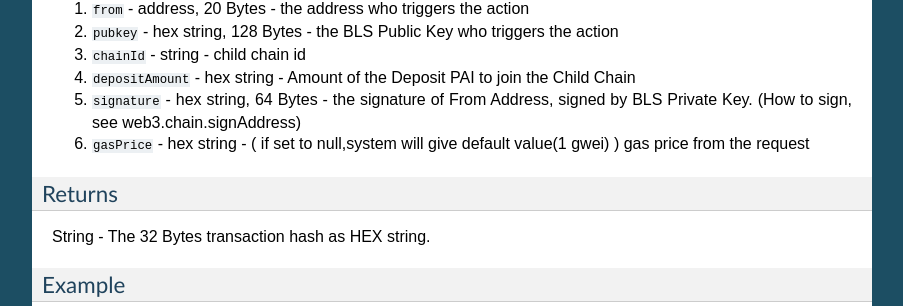
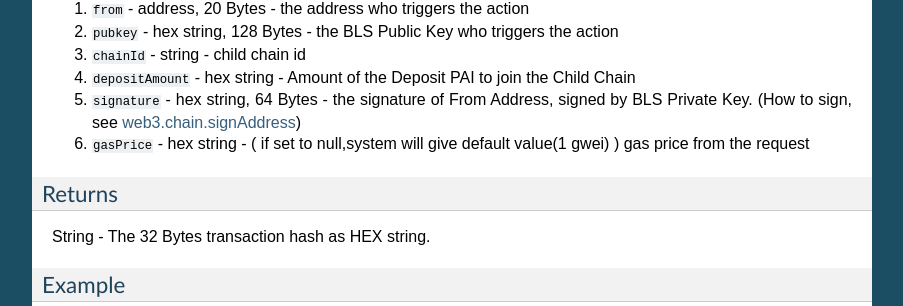
Before and after one commit to pchain-org/pweb3, a Sphinx documentation site: the page built from docs/web3-chain.rst, in a window 1280 px wide and 900 px high, scrolled down 966 px. Shown: the part 169-475 px from the top of the window, without its empty margins (198-1101 px from the left). Built offline with Sphinx 7.4.7, drawn with Linux system fonts in a browser that asks for light colours; some of the changed lines change nothing that is shown; some of the changed text lies outside the part shown.

Commit message:
update pweb3 docs;

```diff
--- a/docs/web3-chain.rst
+++ b/docs/web3-chain.rst
@@ -76,7 +76,7 @@ Parameters
 2. ``pubkey`` - hex string, 128 Bytes - the BLS Public Key who triggers the action
 3. ``chainId`` - string - child chain id
 4. ``depositAmount`` - hex string - Amount of the Deposit PAI to join the Child Chain
-5. ``signature`` - hex string, 64 Bytes - the signature of From Address, signed by BLS Private Key. (How to sign, see web3.chain.signAddress)
+5. ``signature`` - hex string, 64 Bytes - the signature of From Address, signed by BLS Private Key. (How to sign, see :ref:`web3.chain.signAddress <chain_signAddress>`)
 6. ``gasPrice`` - hex string - ( if set to null,system will give default value(1 gwei) ) gas price from the request
 
 -------
@@ -250,7 +250,7 @@ Parameters
 1. ``from`` - address, 20 Bytes - the address who triggers the action
 2. ``amount`` -  hex string - amount of PAI to withdraw
 3. ``chainId`` -  string - child chain id
-3. ``txHash`` -  string - Tx Hash of the chain_withdrawFromChildChain rpc
+4. ``txHash`` -  string - Tx Hash of the chain_withdrawFromChildChain rpc
 
 -------
 Returns
```
